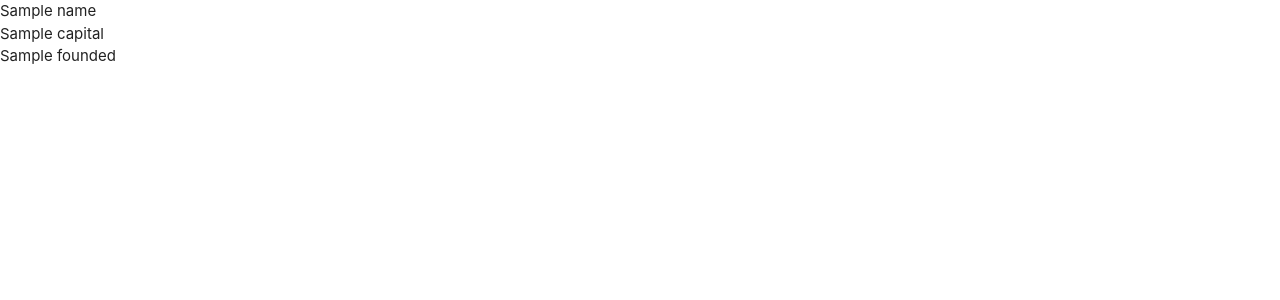
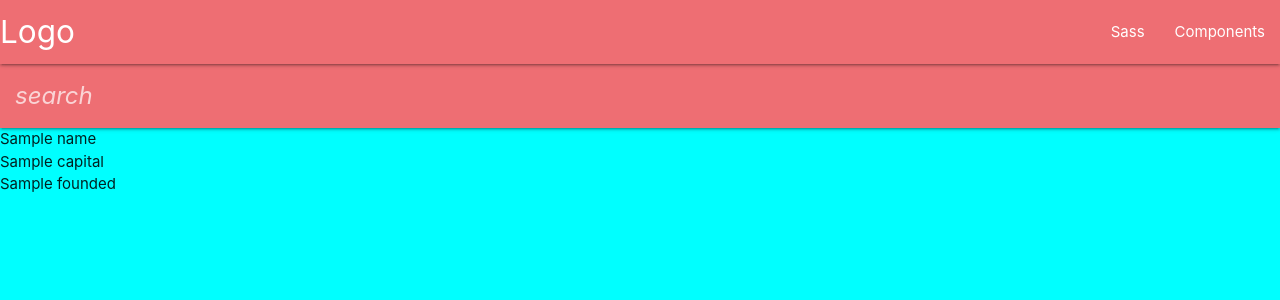
Before and after one commit to Code-Institute-Submissions/NyHagan-Statesproject_MayResub, a Flask app: page / in a window 1280 px wide. Shown: the top 300 px of the page. Run offline with Flask 2, Linux system fonts and the light colour scheme; a database or web service that is not in the repository returns one stand-in record (values such as "Sample title"); some libraries are stand-ins or nearby versions.

Commit message:
add navbarand search bar

```diff
--- a/static/css/style.css
+++ b/static/css/style.css
@@ -0,0 +1,3 @@
+body{
+    background-color: aqua;
+}
--- a/templates/base.html
+++ b/templates/base.html
@@ -13,6 +13,32 @@
     <title>States N Facts</title>
 </head>
 <body>
+
+    <header>
+        <div class="navbar-fixed">
+            <nav>
+              <div class="nav-wrapper">
+                <a href="#!" class="brand-logo">Logo</a>
+                <ul class="right hide-on-med-and-down">
+                  <li><a href="sass.html">Sass</a></li>
+                  <li><a href="badges.html">Components</a></li>
+                </ul>
+              </div>
+            </nav>
+          </div>
+          <nav>
+            <div class="nav-wrapper">
+              <form>
+                <div class="input-field">
+                  <input id="search" type="search" required>
+                  <label class="label-icon" for="search"><i class="material-icons">search</i></label>
+                  <i class="material-icons">close</i>
+                </div>
+              </form>
+            </div>
+          </nav>
+    </header>
+
     {% block content %}
     {% endblock %}
 
```
